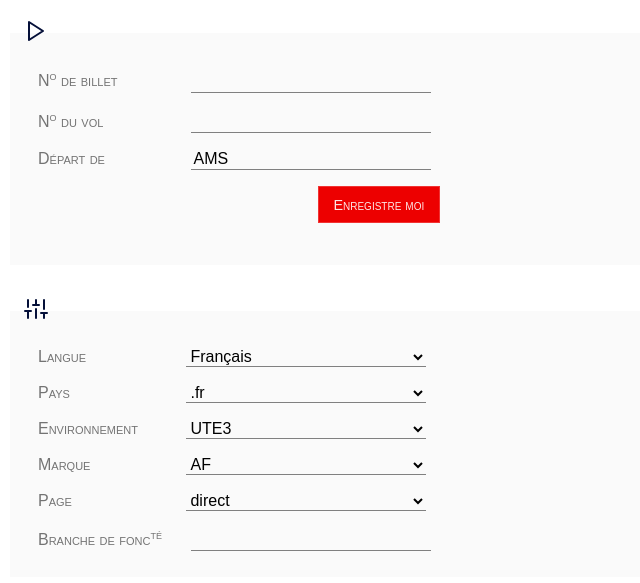
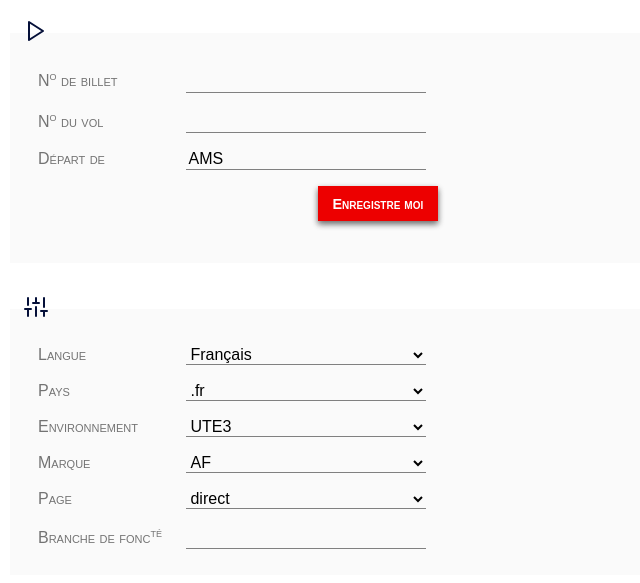
Before and after one commit to edjepetje/bw057.github.io, a website: page stuff.html in a window 1280 px wide. Shown: the part 61-644 px from the top of the page, without its empty margins (0-640 px from the left). Drawn offline with Linux system fonts and the light colour scheme.

Commit message:
chore(stuff): a11y, u7y improvements

```diff
--- a/service-worker.js
+++ b/service-worker.js
@@ -37,7 +37,7 @@
 /* eslint-disable indent, no-unused-vars, no-multiple-empty-lines, max-nested-callbacks, space-before-function-paren, quotes, comma-spacing */
 'use strict';
 
-var precacheConfig = [["icon.png","ee1c14b7ab094ff100eacf67ad0c9c13"],["manifest.json","a2c2e22f2b90890ced3311f42b6bf6b4"],["stuff.html","040de01257d550d19249712040d70955"]];
+var precacheConfig = [["icon.png","ee1c14b7ab094ff100eacf67ad0c9c13"],["manifest.json","a2c2e22f2b90890ced3311f42b6bf6b4"],["stuff.html","97a2fecd2963e644fca394b01dc8c70b"]];
 var cacheName = 'sw-precache-v3-sw-precache-' + (self.registration ? self.registration.scope : '');
 
 
--- a/stuff.html
+++ b/stuff.html
@@ -9,7 +9,7 @@
     <meta name="apple-mobile-web-app-capable" content="yes">
     <meta name="apple-mobile-web-app-status-bar-style" content="#051039">
     <meta name="apple-mobile-web-app-title" content="Einsteigen!">
-    <link rel="shortcut icon" href="./favicon.png">
+    <link rel="shortcut icon" href="./icon.png">
     <link rel="manifest" href="manifest.json">
     <title>Einsteigen!</title>
     <style media="screen">
@@ -30,7 +30,7 @@
       display: block;
       margin: 1em;
     }
-    input[type=text], select {
+    input[type=text], input[type=tel], select {
       background: transparent;
       font: inherit;
       width: 15rem;
@@ -39,41 +39,35 @@
       border-left: 0px solid transparent;
       border-bottom: 1px solid grey;
     }
-    input[type=text] {
-      margin-left: 5px;
-    }
     .btn {
       display: inline-block;
       margin-bottom: 1rem;
       margin-left: 17.5rem;
-      color: rgba(255, 255, 255, 0.9);
-      background-color: rgba(40, 40, 40, 1);
-      border-color: rgba(255, 255, 255, 0.2);
+      color: rgba(255, 255, 255, 1);
       border-style: solid;
-      border-width: 1px;
-      border-radius: 0;
+      border-width: 0;
       font: inherit;
+      font-weight: bold;
+      box-shadow: 0 3px 6px rgba(0, 0, 0, 0.16),
+                  0 3px 6px grey;
+      transition: box-shadow 0.28s cubic-bezier(0.4, 0, 0.2, 1) 0s;
+      -webkit-transition: box-shadow 0.28s cubic-bezier(0.4, 0, 0.2, 1) 0s;
+
     }
-    .btn:hover {
-      color: rgba(255, 255, 255, 1);
-      text-decoration: none;
-      background-color: rgba(80, 80, 80, 1);
-      border-color: rgba(255, 255, 255, 0.3);
+    .btn:hover, .btn:active {
+        box-shadow: none;
     }
-
     fieldset {
         background-color: #FAFAFA;
         border: none;
         margin-bottom: 2rem;
     }
-
     @media screen and (min-width: 42em) {
       .btn {
         padding: 0.6rem 0.9rem;
         font-size: 0.9rem;
        }
     }
-
     @media screen and (max-width: 42em) {
       .btn {
         display: block;
@@ -95,7 +89,7 @@
     .brand-airfrance .btn {
         background-color: #ed0000;
     }
-    .brand-airfrance input[type=text], select {
+    .brand-airfrance input[type=text], input[type=tel], select {
         font-variant: normal;
     }
     .brand-klm {
@@ -106,8 +100,7 @@
     }
     .brand-klm .btn {
         background-color: #e37222;
-        font-weight: bold;
-        border-radius: 2em;
+        border-radius: 2rem;
     }
     </style>
   </head>
@@ -118,7 +111,7 @@
         <legend><svg xmlns="http://www.w3.org/2000/svg" aria-hidden="true" width="24" height="24" viewBox="0 0 24 24" fill="none" stroke="currentColor" stroke-width="2" stroke-linecap="round" stroke-linejoin="round"><polygon points="5 3 19 12 5 21 5 3"></polygon></svg></legend>
         <div class="formline">
             <label data-label="ticketnumber" class="tr" for="ticketnumber">N<sup>o</sup> de billet</label>
-            <input type="text" inputmode="numeric" pattern="[0-9]{13}|[0-9]{3}-[0-9]{10}" name="ticketnumber" id="ticketnumber" value="" title="13 numbers">
+            <input type="tel" inputmode="numeric" pattern="[0-9]{13}|[0-9]{3}-[0-9]{10}" name="ticketnumber" id="ticketnumber" value="" title="13 numbers">
         </div>
         <div class="formline">
           <label data-label="flightnumber" class="tr" for="flightnumber">N<sup>o</sup> du vol</label>
```
